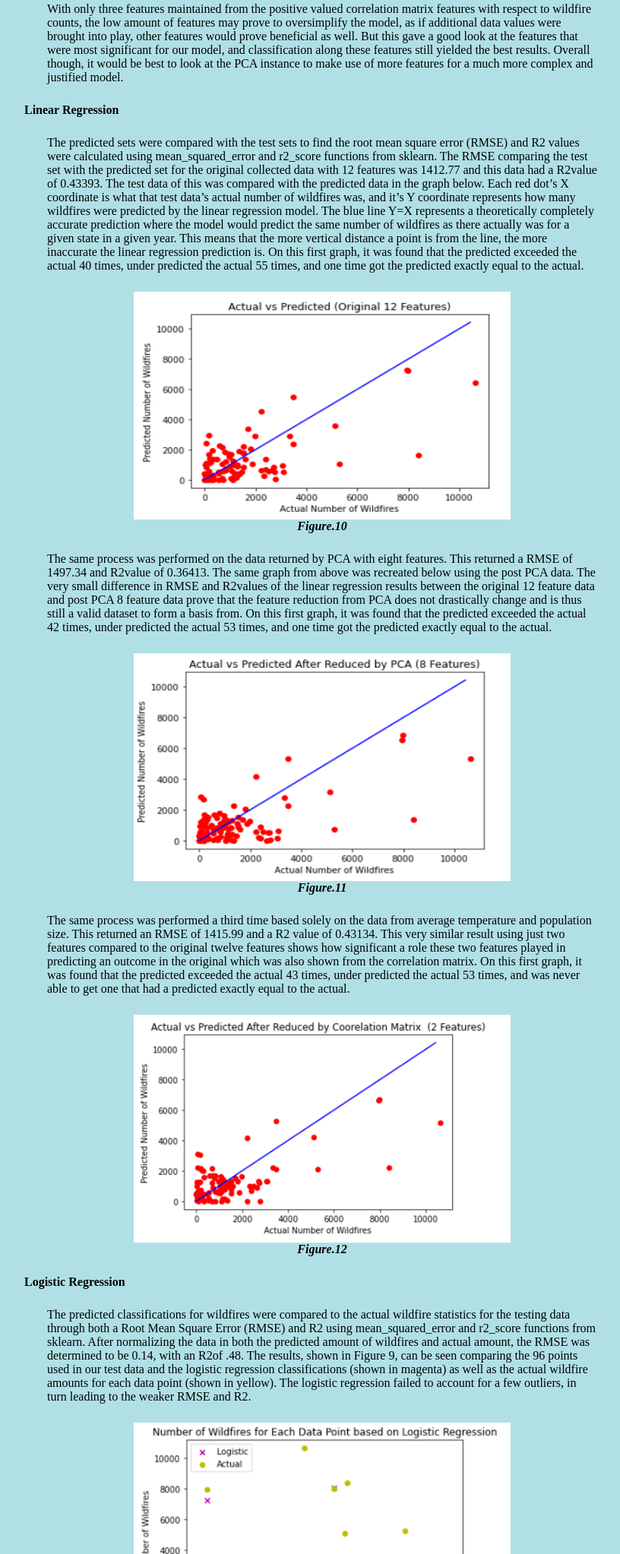
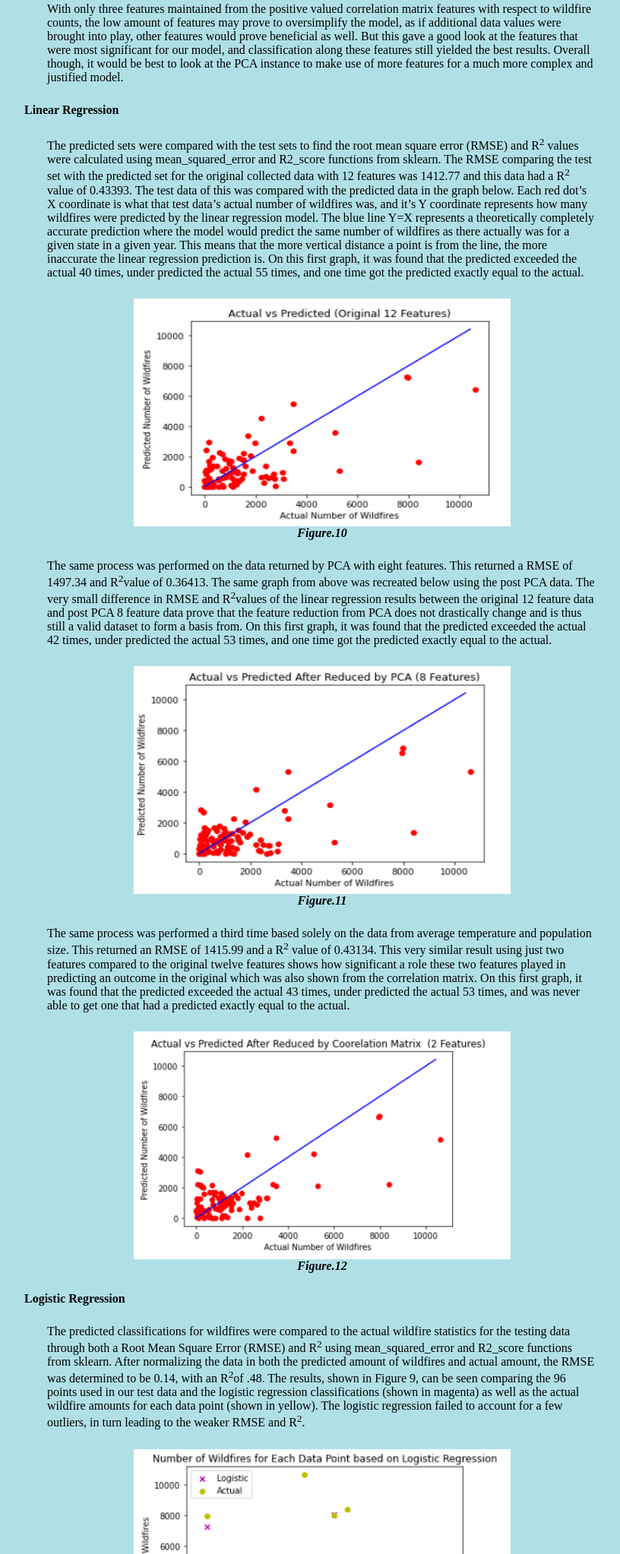
Before and after one commit to Jcampbell301/Group38-ML4641, a plain HTML site: page index.html in a window 1280 px wide. Shown: the part 9954-12000 px from the top of the page at 76% size, without its empty margins (216-1032 px from the left). Drawn offline with Linux system fonts and the light colour scheme.

Commit message:
Update index.html

```diff
--- a/index.html
+++ b/index.html
@@ -177,20 +177,20 @@ The accuracy results above show that using only the features with positive corre
 </p>
 
  <h4>Linear Regression</h4>
- <p>The predicted sets were compared with the test sets to find the root mean square error (RMSE) and R2 values were calculated using mean_squared_error and r2_score functions from sklearn. The RMSE comparing the test set with the predicted set for the original collected data with 12 features was 1412.77 and this data had a  R2value of 0.43393. The test data of this was compared with the predicted data in the graph below. Each red dot’s X coordinate is what that test data’s actual number of wildfires was, and it’s Y coordinate represents how many wildfires were predicted by the linear regression model. The blue line Y=X represents a theoretically completely accurate prediction where the model would predict the same number of wildfires as there actually was for a given state in a given year. This means that the more vertical distance a point is from the line, the more inaccurate the linear regression prediction is.  On this first graph, it was found that the predicted exceeded the actual 40 times, under predicted the actual 55 times, and one time got the predicted exactly equal to the actual.</p>
+ <p>The predicted sets were compared with the test sets to find the root mean square error (RMSE) and R<SUP>2</SUP> values were calculated using mean_squared_error and R2_score functions from sklearn. The RMSE comparing the test set with the predicted set for the original collected data with 12 features was 1412.77 and this data had a R<SUP>2</SUP> value of 0.43393. The test data of this was compared with the predicted data in the graph below. Each red dot’s X coordinate is what that test data’s actual number of wildfires was, and it’s Y coordinate represents how many wildfires were predicted by the linear regression model. The blue line Y=X represents a theoretically completely accurate prediction where the model would predict the same number of wildfires as there actually was for a given state in a given year. This means that the more vertical distance a point is from the line, the more inaccurate the linear regression prediction is.  On this first graph, it was found that the predicted exceeded the actual 40 times, under predicted the actual 55 times, and one time got the predicted exactly equal to the actual.</p>
 
  <figure>
    <img src="linearRegresion.PNG" alt="Lin Reg Matrix" height = "300" width = "496" class="center">
    <figcaption><i><b>Figure.10</b></i></figcaption>
   </figure>
 
- <p>The same process was performed on the data returned by PCA with eight features. This returned a RMSE of 1497.34 and R2value of 0.36413. The same graph from above was recreated below using the post PCA data. The very small difference in RMSE and R2values of the linear regression results between the original 12 feature data and post PCA 8 feature data prove that the feature reduction from PCA does not drastically change and is thus still a valid dataset to form a basis from. On this first graph, it was found that the predicted exceeded the actual 42 times, under predicted the actual 53 times, and one time got the predicted exactly equal to the actual.</p>
+ <p>The same process was performed on the data returned by PCA with eight features. This returned a RMSE of 1497.34 and R<SUP>2</SUP>value of 0.36413. The same graph from above was recreated below using the post PCA data. The very small difference in RMSE and R<SUP>2</SUP>values of the linear regression results between the original 12 feature data and post PCA 8 feature data prove that the feature reduction from PCA does not drastically change and is thus still a valid dataset to form a basis from. On this first graph, it was found that the predicted exceeded the actual 42 times, under predicted the actual 53 times, and one time got the predicted exactly equal to the actual.</p>
   <figure>
    <img src="linearRegresionPCA.PNG" alt="Lin Reg PCA" height = "300" width = "496" class="center">
    <figcaption><i><b>Figure.11</b></i></figcaption>
   </figure>
 
- <p>The same process was performed a third time based solely on the data from average temperature and population size. This returned an RMSE of 1415.99 and a R2 value of 0.43134. This very similar result using just two features compared to the original twelve features shows how significant a role these two features played in predicting an outcome in the original which was also shown from the correlation matrix. On this first graph, it was found that the predicted exceeded the actual 43 times, under predicted the actual 53 times, and was never able to get one that had a predicted exactly equal to the actual.</p>
+ <p>The same process was performed a third time based solely on the data from average temperature and population size. This returned an RMSE of 1415.99 and a R<SUP>2</SUP> value of 0.43134. This very similar result using just two features compared to the original twelve features shows how significant a role these two features played in predicting an outcome in the original which was also shown from the correlation matrix. On this first graph, it was found that the predicted exceeded the actual 43 times, under predicted the actual 53 times, and was never able to get one that had a predicted exactly equal to the actual.</p>
 
  <figure>
    <img src="linearRegresionCOR.PNG" alt="Lin Reg COR" height = "300" width = "496" class="center">
@@ -199,13 +199,13 @@ The accuracy results above show that using only the features with positive corre
 
 
  <h4>Logistic Regression</h4>
- <p>The predicted classifications for wildfires were compared to the actual wildfire statistics for the testing data through both a Root Mean Square Error (RMSE) and R2 using mean_squared_error and r2_score functions from sklearn. After normalizing the data in both the predicted amount of wildfires and actual amount, the RMSE was determined to be 0.14, with an R2of .48.  The results, shown in Figure 9, can be seen comparing the 96 points used in our test data and the logistic regression classifications (shown in magenta) as well as the actual wildfire amounts for each data point (shown in yellow). The logistic regression failed to account for a few outliers, in turn leading to the weaker RMSE and R2.
+ <p>The predicted classifications for wildfires were compared to the actual wildfire statistics for the testing data through both a Root Mean Square Error (RMSE) and R<SUP>2</SUP> using mean_squared_error and R2_score functions from sklearn. After normalizing the data in both the predicted amount of wildfires and actual amount, the RMSE was determined to be 0.14, with an R<SUP>2</SUP>of .48.  The results, shown in Figure 9, can be seen comparing the 96 points used in our test data and the logistic regression classifications (shown in magenta) as well as the actual wildfire amounts for each data point (shown in yellow). The logistic regression failed to account for a few outliers, in turn leading to the weaker RMSE and R<SUP>2</SUP>.
 </p>
  <figure>
   <img src = "LogRes.png" alt = "Logistic Regression Model Predictions v Actual" height = "300" width = "496">
   <figcaption><i><b>Figure.13</b></i></figcaption>
  </figure>
- <p>The usage of the dataset containing only the variables that were closely tied to wildfires, as determined by the correlation matrix, produced similar results. After normalizing the data in both the predicted amount of wildfires from this dataset and actual amount, the RMSE was determined to be 0.18, with an R2of 0.37. The results, shown in Figure 10, can be seen comparing the 96 points used in our test data and the logistic regression classifications (shown in red) as well as the actual wildfire amounts for each data point (shown in yellow). The logistic regression failed to account for slightly more outliers, as it had less variables to base its predictions off of, which led to slightly worse RMSE and R2 values.</p>
+ <p>The usage of the dataset containing only the variables that were closely tied to wildfires, as determined by the correlation matrix, produced similar results. After normalizing the data in both the predicted amount of wildfires from this dataset and actual amount, the RMSE was determined to be 0.18, with an R<SUP>2</SUP>of 0.37. The results, shown in Figure 10, can be seen comparing the 96 points used in our test data and the logistic regression classifications (shown in red) as well as the actual wildfire amounts for each data point (shown in yellow). The logistic regression failed to account for slightly more outliers, as it had less variables to base its predictions off of, which led to slightly worse RMSE and R<SUP>2</SUP> values.</p>
  <figure>
   <img src = "LogResCM.png" alt = "Logistic Regression Model using CM Predictions v Actual" height = "300" width = "496">
   <figcaption><i><b>Figure.14</b></i></figcaption>
@@ -216,7 +216,7 @@ The accuracy results above show that using only the features with positive corre
 
 <p>While a bulk of our modeling implementations are complete, there are still a couple things to potentially implement in the future. The supervised learning models on linear/logistic regression as well as Naive Bayes proved meaningful in the goals for classification and prediction. However, looking at additional predictive models such as SVM and Neural Networks could add a potential point of view for wildfire prediction and classification susceptibility levels. In addition, looking at additional feature selection methods, such as forward selection and backward elimination, could give perspective on how different features work together. The data instance itself also could have utilized other potential features that could be important to look into, such as wind speed, vegetation growth, and topography. However, these features weren’t readily available for public usage and required budgetary constraints didn’t work out with obtaining these features either.
  </p>
-<p>Overall though, the predictive models implemented garner a significant basis for predictive analysis. The learning curve behind the development of the models lied not only in the application of unsupervised and supervised machine learning techniques but also the theory behind the implementations. Throughout the course of the project, much time was dedicated not only to the generation of code for the implementations but also understanding the knowledge behind the models developed. Naive Bayes classification techniques on multiple instances of the model demonstrated majority accurate classifications across all instances, demonstrating an eloquent model. Linear Regression across the original 12-feature dataset and the two reduced datasets was overall not a great model at predicting wildfires as seen in the relatively high RMSE values and relatively low R2 values. Despite them not being a great predictive value, they are reasonable given what data is available compared to what other factors also contribute to wildfires that are unable to be obtained.  But at the finish, the end goal of building a meaningful prediction model for the benefit of resource allocation and scheduling for better wildfire protection measures was obtained and satisfied.
+<p>Overall though, the predictive models implemented garner a significant basis for predictive analysis. The learning curve behind the development of the models lied not only in the application of unsupervised and supervised machine learning techniques but also the theory behind the implementations. Throughout the course of the project, much time was dedicated not only to the generation of code for the implementations but also understanding the knowledge behind the models developed. Naive Bayes classification techniques on multiple instances of the model demonstrated majority accurate classifications across all instances, demonstrating an eloquent model. Linear Regression across the original 12-feature dataset and the two reduced datasets was overall not a great model at predicting wildfires as seen in the relatively high RMSE values and relatively low R<SUP>2</SUP> values. Despite them not being a great predictive value, they are reasonable given what data is available compared to what other factors also contribute to wildfires that are unable to be obtained.  But at the finish, the end goal of building a meaningful prediction model for the benefit of resource allocation and scheduling for better wildfire protection measures was obtained and satisfied.
  </p>
  <h3>Conclusion</h3>
  <p>Machine learning has become an imperative skill to possess in an era of growing technology and societal advancement. One of the best areas this can be applied towards would be the area of natural and manmade disasters that ravage across the United States. Wildfires represent a pinnacle issue in this application area, and the usage of machine learning techniques, both supervised and supervised, towards wildfires serve as a relevant undertaking for investigation. With wildfires becoming a more paramount concern in recent memory, it is imperative that organizations dedicated more sophisticated efforts to the alleviation of wildfires. The predictive models were designed with the intent of contributing to this cause. While there were obstacles present, the potential outcome is meaningful: having a means to predict wildfire impact can save property, the climate, and ultimately, lives. </p>
```
